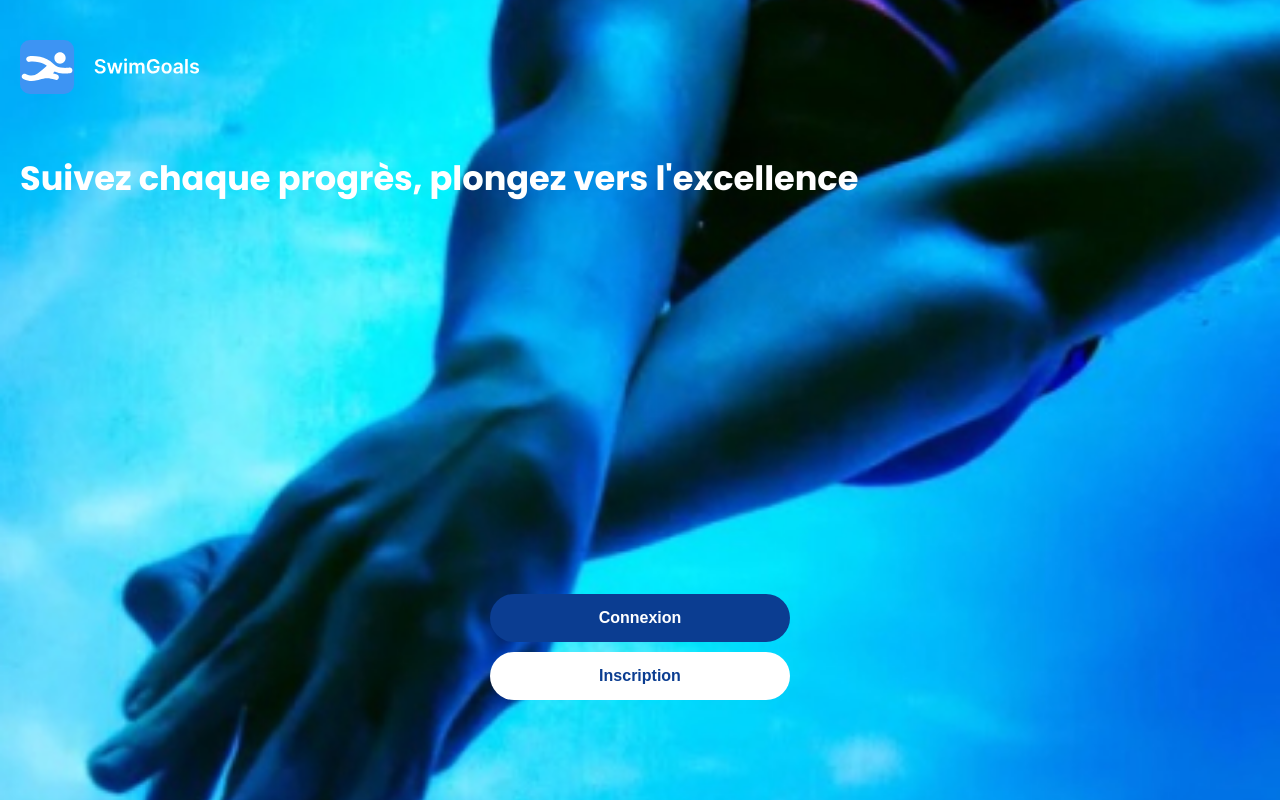
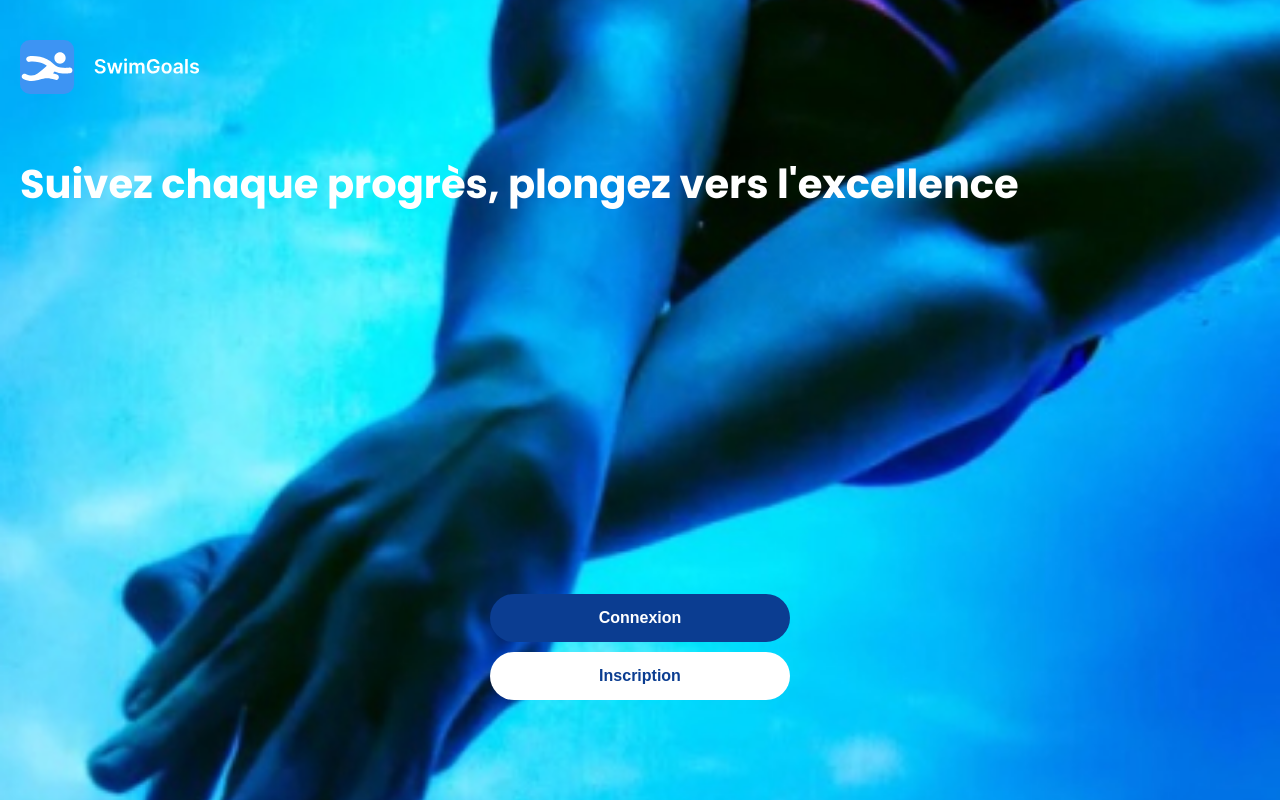
Before and after one commit to FaresBza/swimgoals_travail_bachelor, a Next.js app in the folder swimgoals_frontend/: page / in a window 1280 px wide. Built offline with nearby package versions, Linux system fonts and the light colour scheme.

Commit message:
Header responsive v1

```diff
--- a/swimgoals_frontend/src/app/styles/Header.scss
+++ b/swimgoals_frontend/src/app/styles/Header.scss
@@ -19,3 +19,21 @@
         margin: 0;
     }
 }
+
+@media screen and (min-width: 425px) {
+    .home-header {
+
+        .main-title {
+            font-size: 2.5rem;
+        }
+    }
+}
+
+@media screen and (min-width: 425px) {
+    .home-header {
+
+        .main-title {
+            font-size: 2.5rem;
+        }
+    }
+}
```
